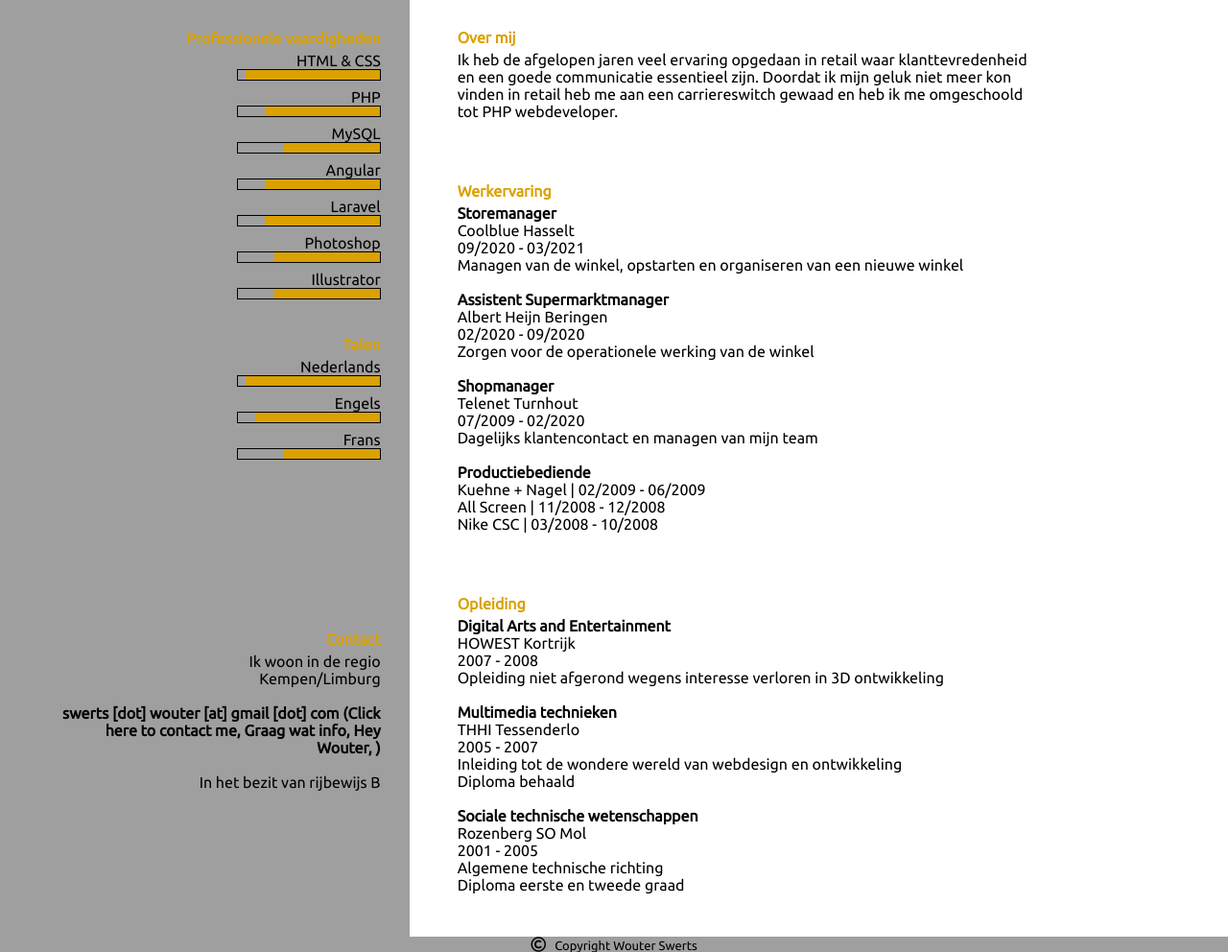
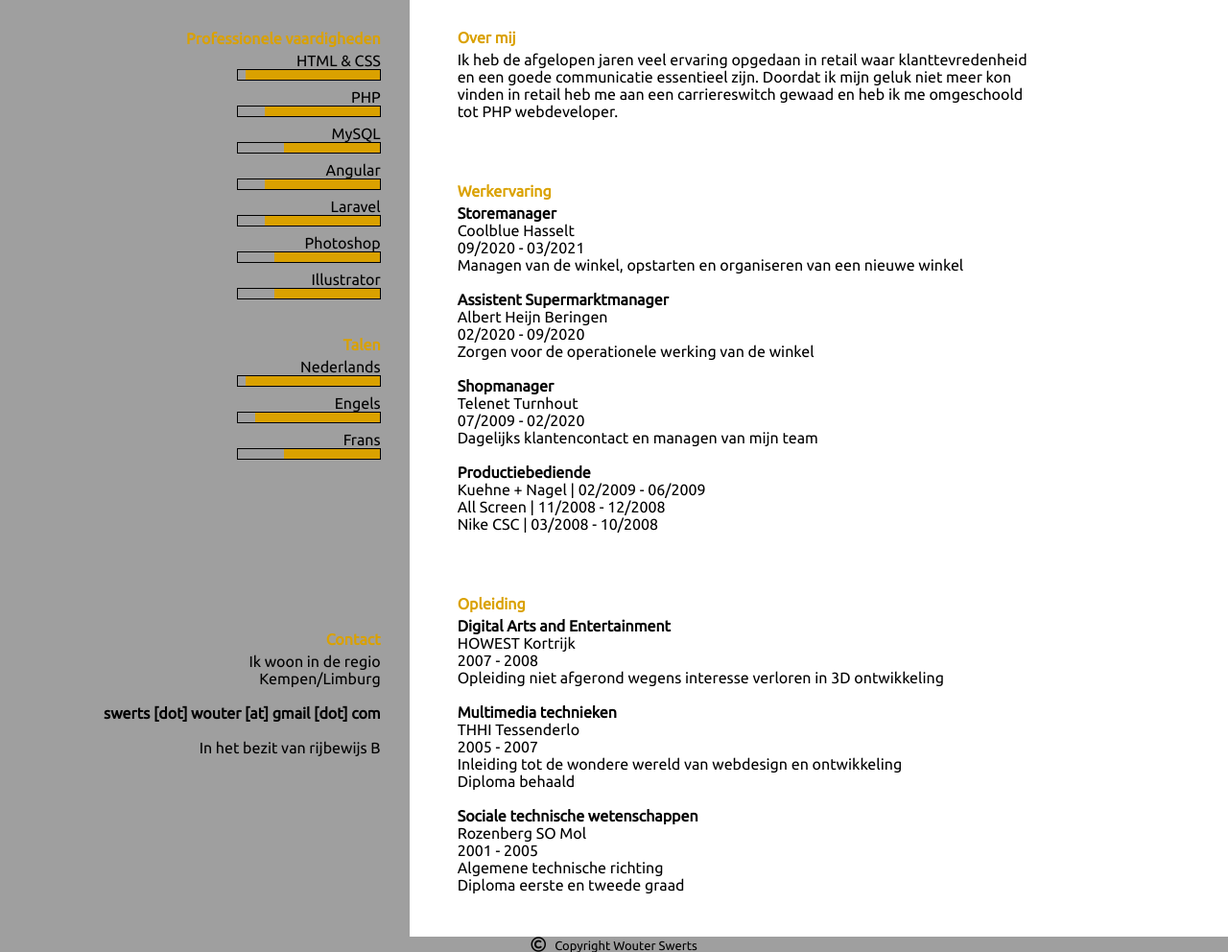
Before and after one commit to WouterSwerts/Portfolio, a plain HTML site: page cv.html in a window 1280 px wide. Shown: the part 390-1382 px from the top of the page at 96% size. Drawn offline with Linux system fonts and the light colour scheme.

Commit message:
wijziging spanspam

```diff
--- a/cv.html
+++ b/cv.html
@@ -18,7 +18,7 @@
    <link rel="mask-icon" href="/Portfolio/favicon/safari-pinned-tab.svg" color="#5bbad5">
    <meta name="msapplication-TileColor" content="#2b5797">
    <meta name="theme-color" content="#ffffff">
-   <script type="text/javascript" src="/Portfolio/spamspan/spamspan.js"></script>
+   <script type="text/javascript" src="/spamspan/spamspan.js"></script>
 </head>
 
 <body>
@@ -137,9 +137,7 @@
                <ul>
                   <li>Ik woon in de regio <br> Kempen/Limburg</li><br>
                   <li><a href="mailto:swerts.wouter@gmail.com"><span class="spamspan"><span class="u">swerts [dot]
-                              wouter</span> [at] <span class="d">gmail [dot] com</span> (<span class="t">Click here to
-                              contact me</span>, <span class="subject">Graag wat info</span>, <span class="body">Hey
-                              Wouter, </span>)</span></a>
+                              wouter</span> [at] <span class="d">gmail [dot] com</span></span></a>
                   </li><br>
                   <li>In het bezit van rijbewijs B</li><br>
                </ul>
```
